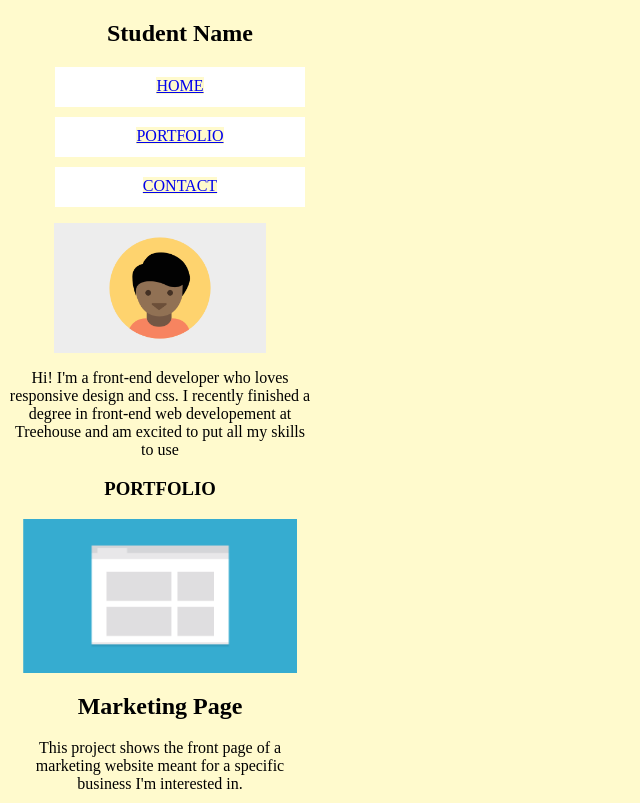
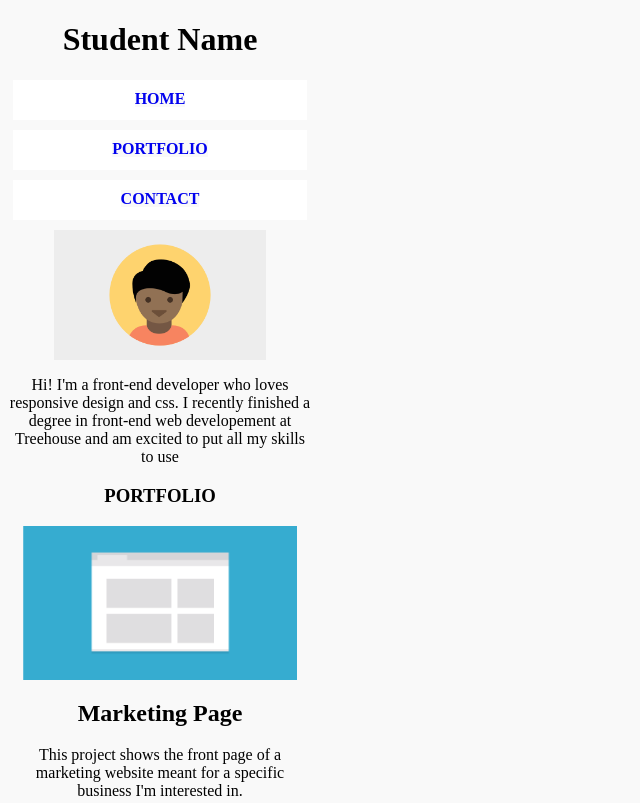
Before and after one commit to KajetanAugust/Techdegree-proj-2, a plain HTML site: page index.html in a window 1280 px wide. Shown: the top 803 px of the page, without its empty margins (0-640 px from the left). Drawn offline with Linux system fonts and the light colour scheme; a web font is replaced by a local one.

Commit message:
style changes

```diff
--- a/CSS/styles.css
+++ b/CSS/styles.css
@@ -1,14 +1,26 @@
 *   {
     max-width: 320px;
-    background: lemonchiffon;
+    background: rgb(249, 249, 249);
+}
+
+body    {
+    font-family: 'Raleway';
 }
 
 .main-nav,
 .nav    {
 
     list-style-type: none;
+    margin:0px;
+    padding:0px;
+
 
 }
+a   {
+    text-decoration: none;
+    font-family: Raleway;
+}
+
 
 .nav-item{
     display:block;
@@ -19,7 +31,9 @@
     text-align: center;
     margin-left: auto;
     margin-right: auto;
-    max-width: 95%;
+    max-width: 97%;
+
+
 }
 
 .portfolio-img  {
@@ -38,5 +52,15 @@
 
 h1, h2, h3, p {
     text-align: center;
-    /* font-family: Raleway; */
 }
+
+h2  {
+    font-style: bold;
+}
+
+footer {
+    display:flex;
+    flex-direction: row;
+    justify-content: space-around;
+    border-top: solid 1px gray;
+}
--- a/index.html
+++ b/index.html
@@ -6,19 +6,14 @@
   <meta name="viewport" content="width=device-width, initial-scale=1.0">
   <link rel="stylesheet" href="css/styles.css">
   <link rel="stylesheet"href="https://fonts.google.com/specimen/Raleway?selection.family=Raleway">
-  <style>
-    body {
-        font-family: 'Raleway';
-      }
-    </style>
   <body>
-    <div class="main-flex">
+    <div class="main-flex"><!-- main-flex div -->
+        <h1 class="name">Student Name</h1>
         <nav class="main-nav">
             <ul class="nav">
-              <li class="name"><h1>Student Name</h1></li>
-              <li class="nav-item"><a href="#">HOME</a></li>
-              <li class="nav-item"><a href="#">PORTFOLIO</a></li>
-              <li class="nav-item"><a href="#">CONTACT</a></li>
+              <li class="nav-item"><a href="#"><strong>HOME</strong></a></li>
+              <li class="nav-item"><a href="#"><strong>PORTFOLIO</strong></a></li>
+              <li class="nav-item"><a href="#"><strong>CONTACT</strong></a></li>
             </ul>
         </nav>
 
@@ -61,12 +56,12 @@
 
         <h3>CONTACT</h3>
         <p>If you're interested in chatting or want more information about what I've been working on, I'd love to hear from you!</p>
-        <p>Phone +1 (111)555-1234</p>
-        <p>Email email@yoursite.com</p>
+        <p>Phone <strong>+1 (111)555-1234</strong></p>
+        <p>Email <strong>email@yoursite.com</strong></p>
       </main>
       <footer>
-      <p>Student name</p>
-      <p>BACK TO TOP</p>
+      <p><strong>Student name</strong></p>
+      <p><strong>BACK TO TOP</strong></p>
       </footer>
     </div> <!-- main-flex div -->
   </body>
```
